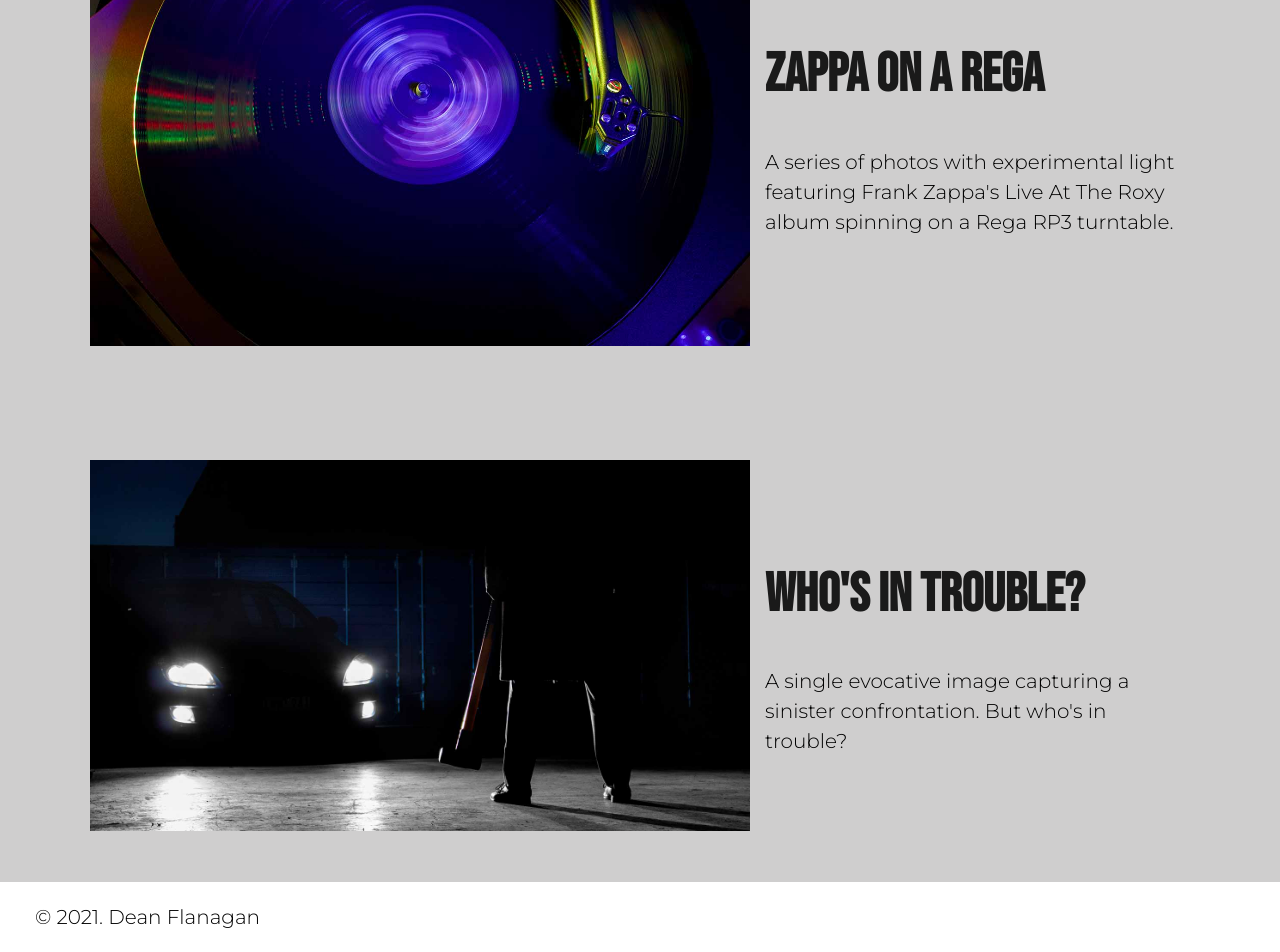
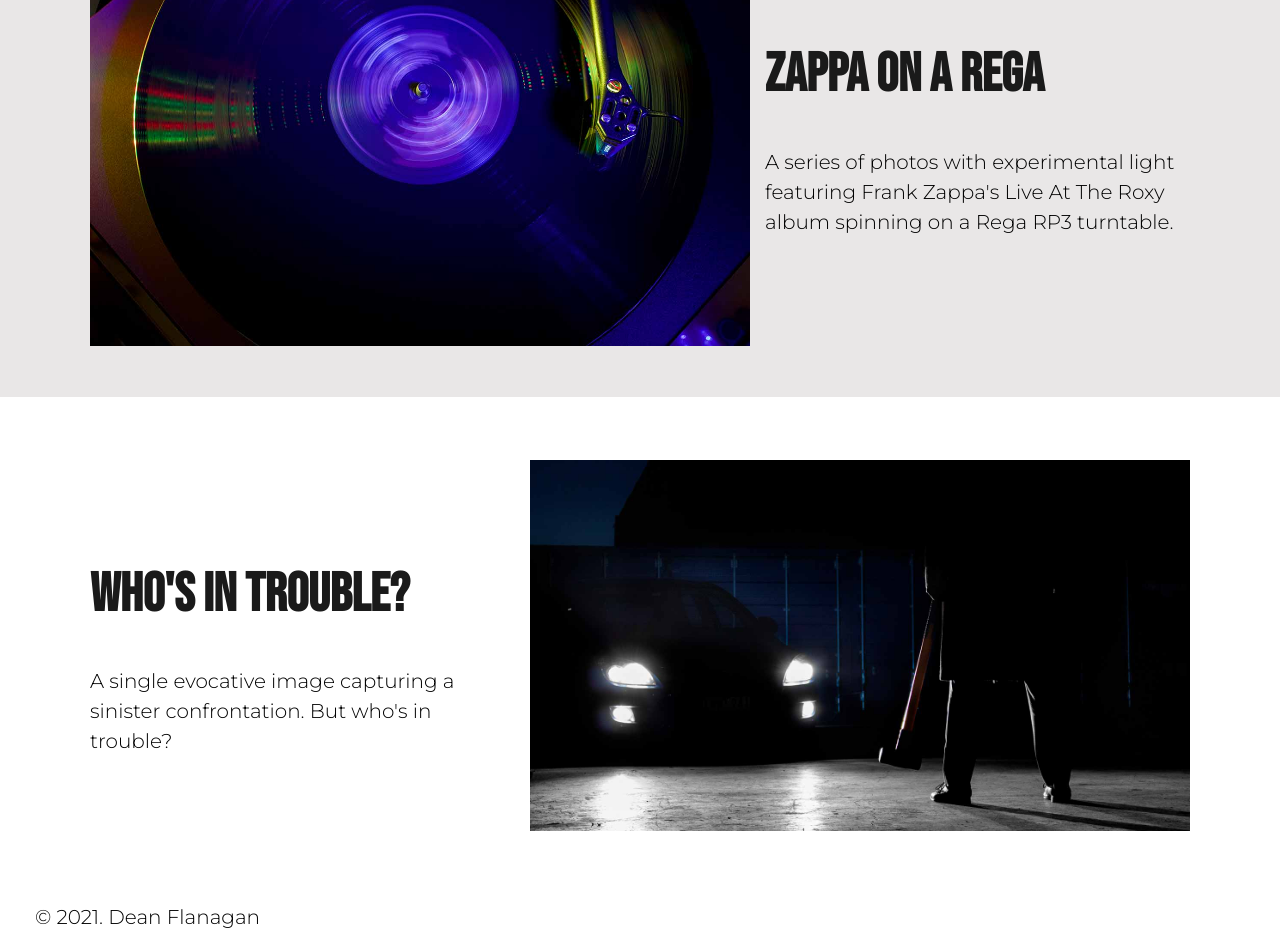
Before and after one commit to deanoss83/CCPAP4-T2-21-Dean, a plain HTML site: page photography.html in a window 1280 px wide. Shown: the part 347-1299 px from the top of the page. Drawn offline with Linux system fonts and the light colour scheme.

Commit message:
section formatting in galleries

```diff
--- a/photography.html
+++ b/photography.html
@@ -82,27 +82,32 @@
                         spinning on a Rega RP3 turntable. </p>
                 </div>
             </div>
+        </section>
 
+        <section class="display-highlight-v2">
 
-            <section class="display-highlight">
+            <div class="display-main-v2">
 
-                <div class="display-main">
+                <div class="display-secondary">
+                    <h2> Who's In Trouble? </h2>
+                    <p> A single evocative image capturing a sinister confrontation. But who's in trouble? </p>
+                </div>
 
-                    <div>
-                        <div class="gallery">
+                <div>
+                    <div class="gallery">
+                        <div class="zoom">
                             <a href="resources/images/whosintrouble.jpg"> <img src="resources/images/whosintrouble.jpg"
-                                    alt="A person holding a sledgehammer, seen from behind and only from the waist down stands in front of a car. The car has its headlights on." title= "Who's In Trouble?">
+                                    alt="A person holding a sledgehammer, seen from behind and only from the waist down stands in front of a car. The car has its headlights on."
+                                    title="Who's In Trouble?">
                             </a>
                         </div>
                     </div>
-
-                    <div class="display-secondary">
-                        <h2> Who's In Trouble? </h2>
-                        <p> A single evocative image capturing a sinister confrontation. But who's in trouble? </p>
-                    </div>
-
                 </div>
 
+
+
+            </div>
+        </section>
 
     </main>
 
--- a/resources/css/newstyle.css
+++ b/resources/css/newstyle.css
@@ -96,13 +96,12 @@ button:hover{
     padding: 43px;
 
 }
-.display-highlight,
-.display-highlight-v2{
-    background-color: rgb(207, 206, 206);
+.display-highlight
+    {
+    background-color: rgb(233, 231, 231);
     margin-top: 20px;
     margin-bottom: 20px;
 }
-
 
 .display-main,
 .display-main-v2{
@@ -119,7 +118,7 @@ button:hover{
   }
 
   .zoom:hover {
-    transform: scale(1.1); /* (150% zoom - Note: if the zoom is too large, it will go outside of the viewport) */
+    transform: scale(1.05); /* (150% zoom - Note: if the zoom is too large, it will go outside of the viewport) */
   }
 
 
```
